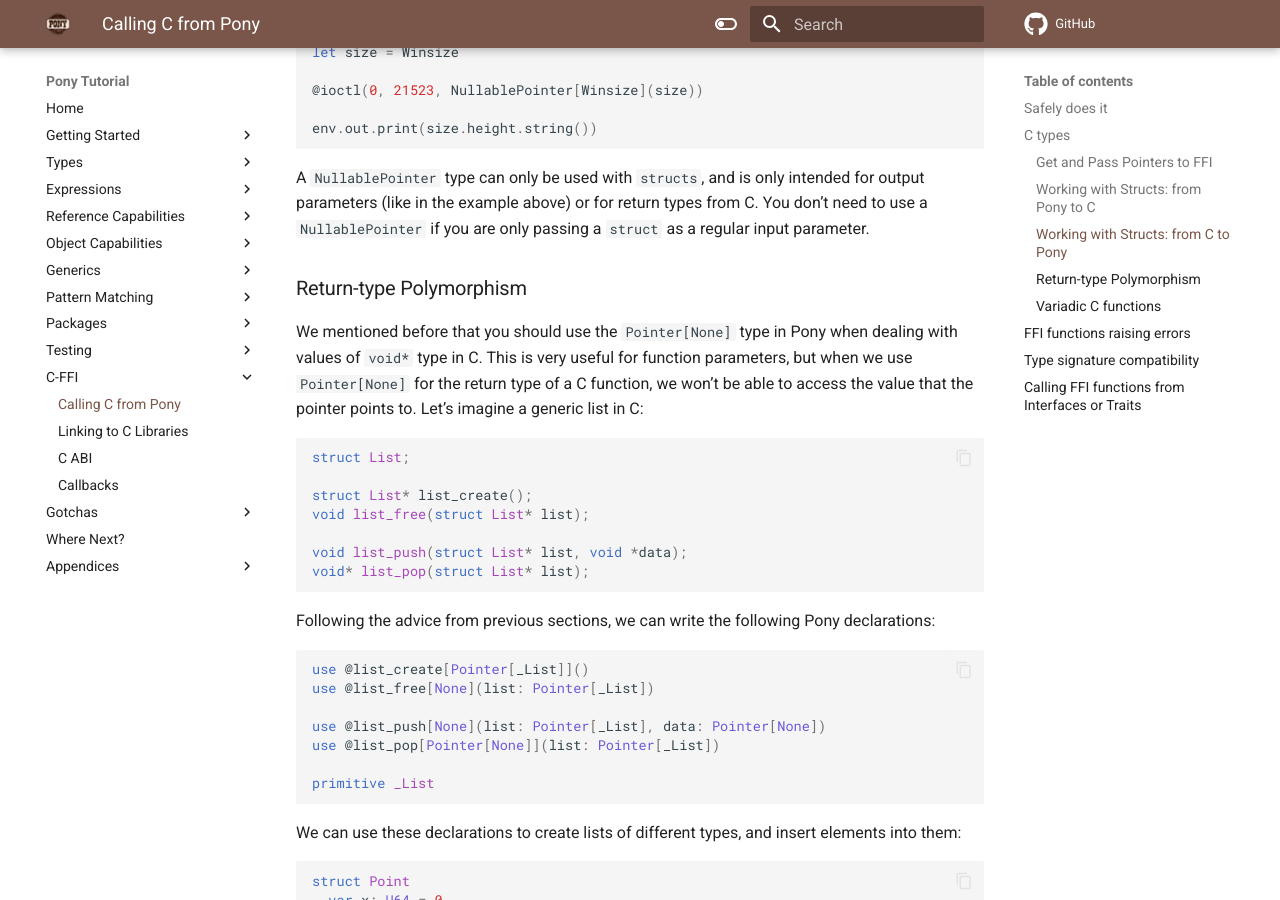
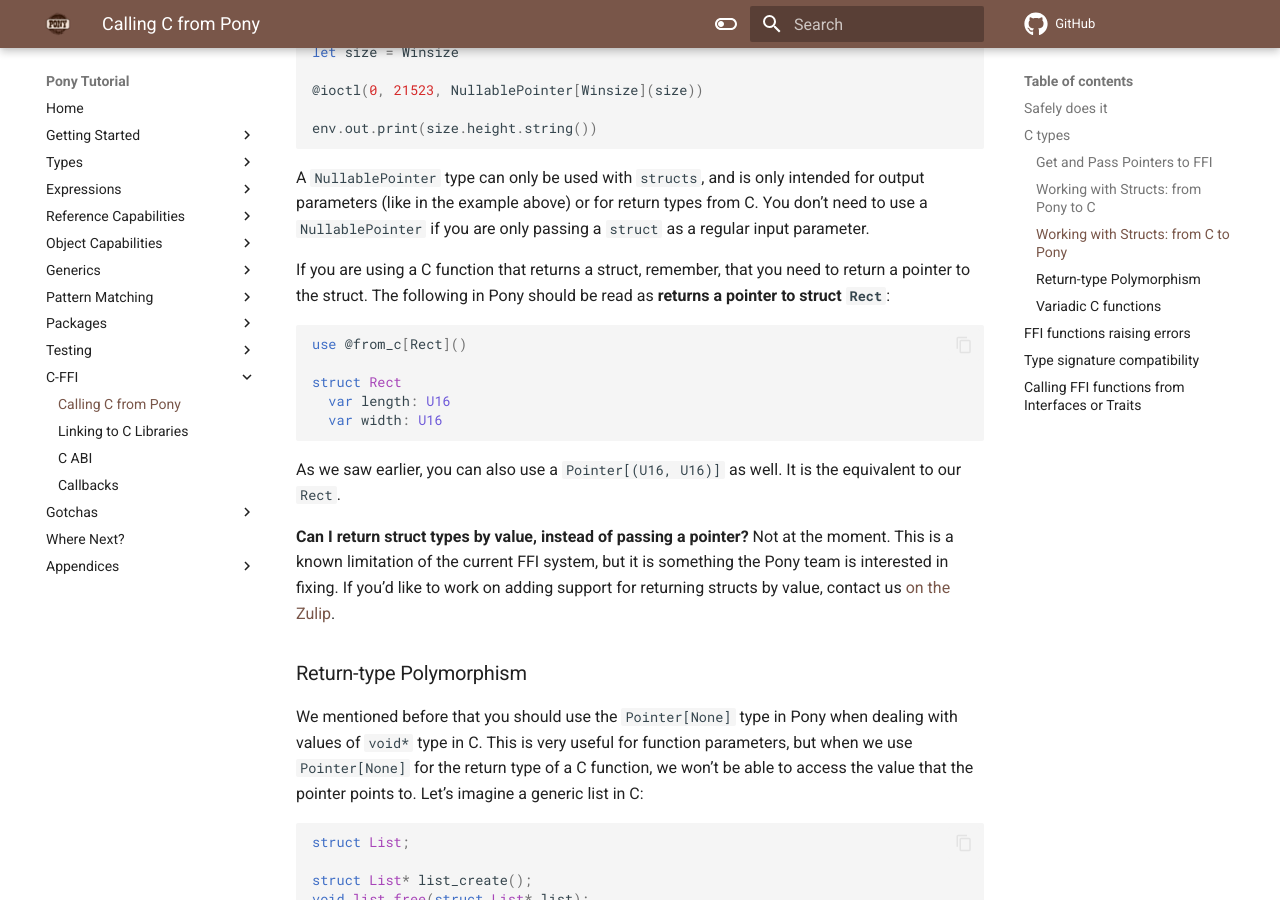
Before and after one commit to ponylang/pony-tutorial, an MkDocs documentation site: the page built from docs/c-ffi/calling-c.md, in a window 1280 px wide and 900 px high, scrolled down 4072 px. Built offline with MkDocs 1.6.1 and Material for MkDocs 9.7.7, drawn with Linux system fonts in a browser that asks for light colours; comment, search, counter and statistics services are not loaded.

Commit message:
Clarify that `struct` is always a pointer
It wasn't clear that a struct as a return value from C should be
read as "pointer to struct".

````diff
--- a/docs/c-ffi/calling-c.md
+++ b/docs/c-ffi/calling-c.md
@@ -152,6 +152,20 @@ env.out.print(size.height.string())
 ```
 
 A `NullablePointer` type can only be used with `structs`, and is only intended for output parameters (like in the example above) or for return types from C. You don't need to use a `NullablePointer` if you are only passing a `struct` as a regular input parameter.
+
+If you are using a C function that returns a struct, remember, that you need to return a pointer to the struct. The following in Pony should be read as **returns a pointer to struct `Rect`**:
+
+```pony
+use @from_c[Rect]()
+
+struct Rect
+  var length: U16
+  var width: U16
+```
+
+As we saw earlier, you can also use a `Pointer[(U16, U16)]` as well. It is the equivalent to our `Rect`.
+
+**Can I return struct types by value, instead of passing a pointer?** Not at the moment. This is a known limitation of the current FFI system, but it is something the Pony team is interested in fixing. If you'd like to work on adding support for returning structs by value, contact us [on the Zulip](https://ponylang.zulipchat.com/#narrow/stream/192795-contribute-to-Pony).
 
 ### Return-type Polymorphism
 
````
